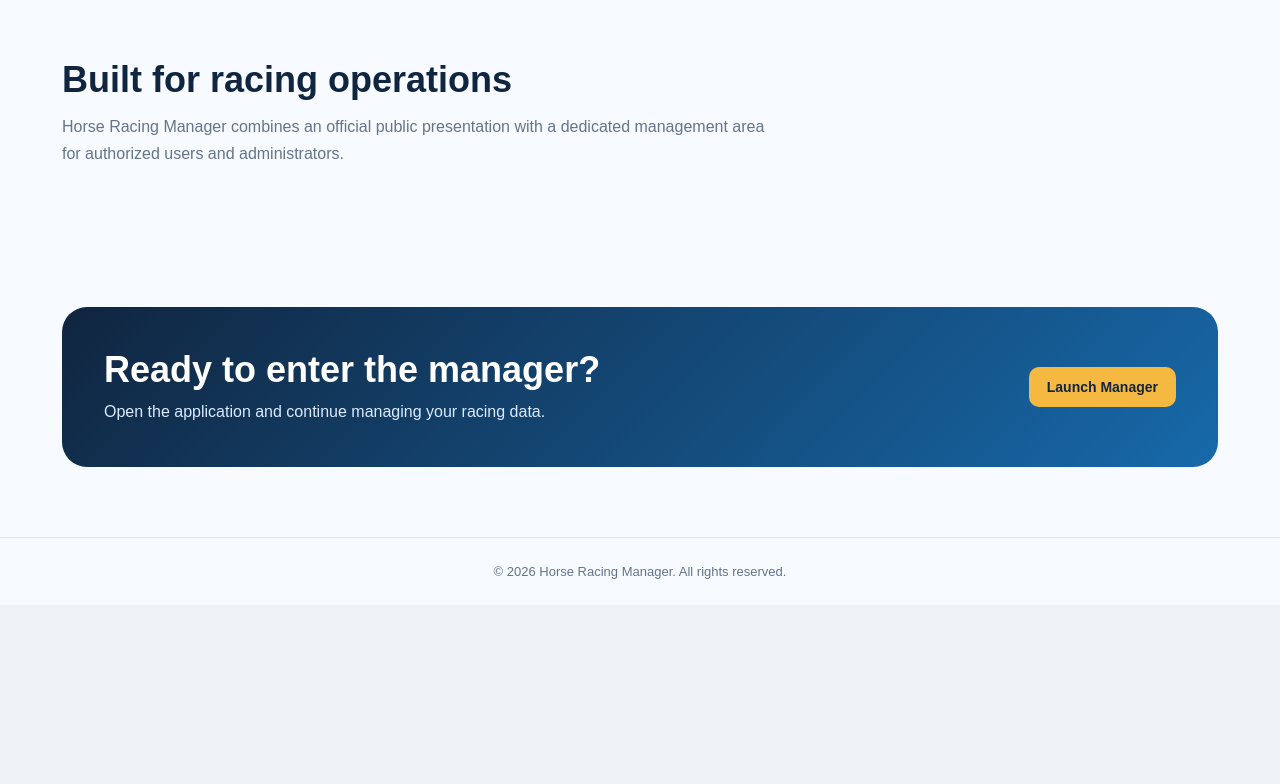
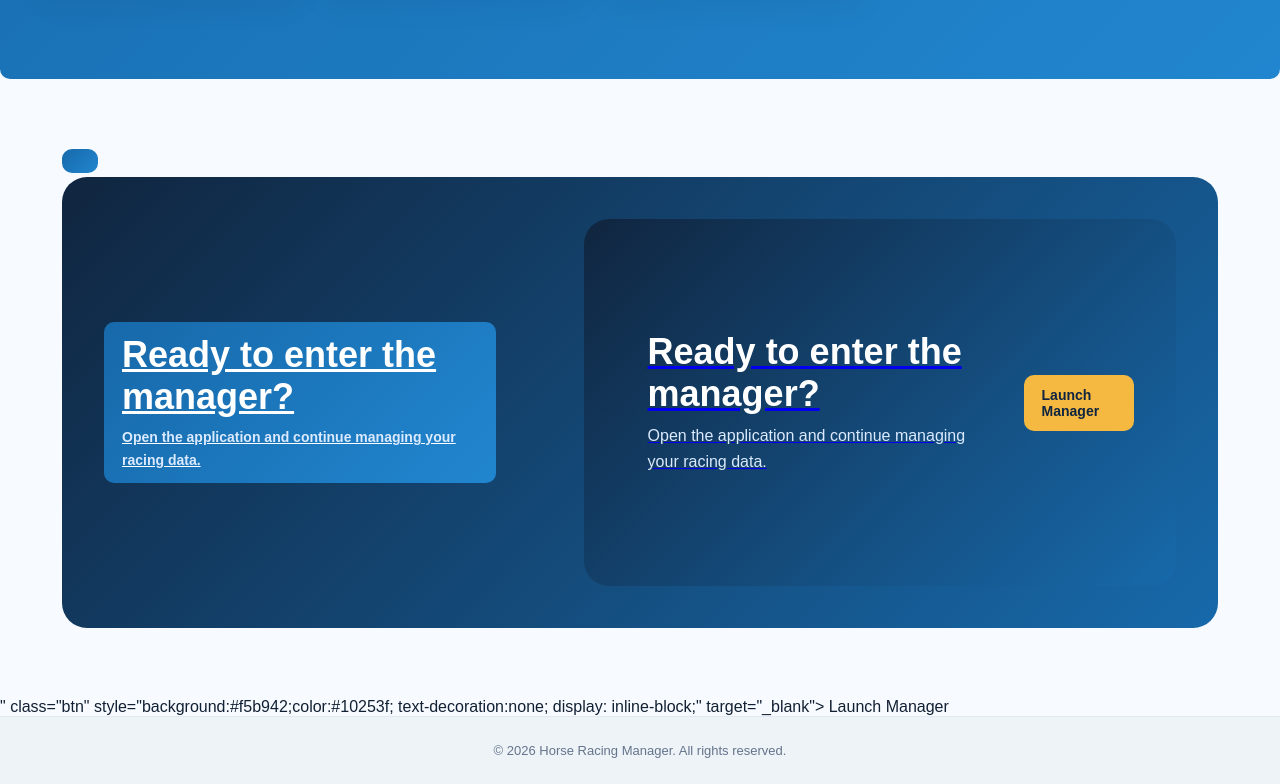
Before and after one commit to lailaazdem-ux/horse-manager-pro, a website: page index.html in a window 1280 px wide. Shown: the part 1368-2152 px from the top of the page. Before the commit the page ends 1973 px from the top, so only its background shows below. Drawn offline with Linux system fonts and the light colour scheme.

Commit message:
Update final CTA button to direct zip download link

```diff
--- a/index.html
+++ b/index.html
@@ -361,7 +361,7 @@
         <a href="#features">Features</a>
         <a href="#about">About</a>
         <a href="#contact">Contact</a>
-        <button class="btn" onclick="openManager()">Launch Manager</button>
+        <a href="https://github.com/lailaazdem-ux/horse-manager-pro/releases/download/v1.0.0/horse-racing-manager.Setup.1.0.0.zip" class="btn" target="_blank">Launch Manager</a>
       </div>
     </div>
   </nav>
@@ -382,7 +382,7 @@
       </p>
 
       <div class="public-hero-actions">
-        <button class="btn" onclick="openManager()">
+        <a href="https://github.com/lailaazdem-ux/horse-manager-pro/releases/download/v1.0.0/horse-racing-manager.Setup.1.0.0.zip" class="btn" target="_blank">
           🏇 Enter Horse Racing Manager
         </button>
 
@@ -490,11 +490,26 @@
       <p>Open the application and continue managing your racing data.</p>
     </div>
 
-      <button class="btn"
-              style="background:#f5b942;color:#10253f"
-              onclick="openManager()">
+    <a href="<section id="contact" class="public-section">
+  <div class="public-cta">
+    <div>
+      <h2>Ready to enter the manager?</h2>
+      <p>Open the application and continue managing your racing data.</p>
+    </div>
+
+    <a href="https://github.com/lailaazdem-ux/horse-manager-pro/releases/download/v1.0.0/horse-racing-manager.Setup.1.0.0.zip"
+       class="btn"
+       style="background:#f5b942;color:#10253f; text-decoration:none; display: inline-block;"
+       target="_blank">
       Launch Manager
-      </button>
+    </a>
+  </div>
+</section>"
+       class="btn"
+       style="background:#f5b942;color:#10253f; text-decoration:none; display: inline-block;"
+       target="_blank">
+      Launch Manager
+    </a>
   </div>
 </section>
 
```
Lines whose indentation alone changed are shown as unchanged.
